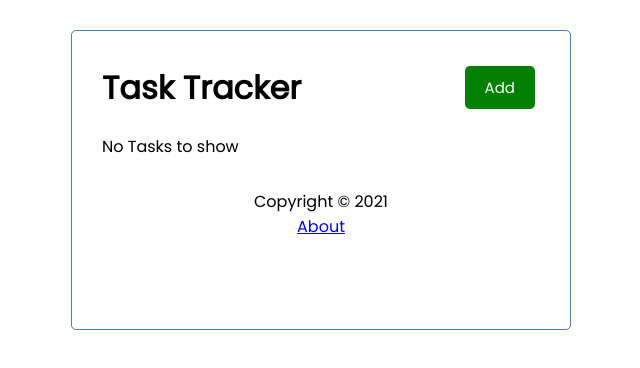
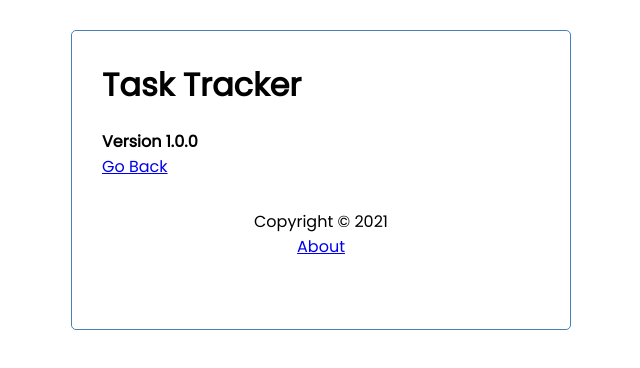
Before and after one commit to gladiatorgiftson/react-task-tracker, a React (Create React App) app: page /about in a window 1280 px wide. Shown: the top 368 px of the page, without its empty margins (319-959 px from the left). Built offline with nearby package versions, Linux system fonts and the light colour scheme; no server answers.

Commit message:
Added routes and modified src to Link

```diff
--- a/src/App.js
+++ b/src/App.js
@@ -1,94 +1,117 @@
-import Header from './components/Header'
-import Tasks from './components/Tasks';
-import AddTasks from './components/AddTask';
-import Footer from './components/Footer';
 import { useState, useEffect } from "react";
+import { BrowserRouter as Router, Route } from 'react-router-dom'
+import Header from "./components/Header";
+import Tasks from "./components/Tasks";
+import AddTasks from "./components/AddTask";
+import Footer from "./components/Footer";
+import About from "./components/About";
 
-const App = ()=> {
-
+const App = () => {
   const [showAddTask, setShowAddTask] = useState(false);
   const [tasks, setTasks] = useState([]);
 
-  useEffect(()=>{
-    const getTasks= async () => {
+  useEffect(() => {
+    const getTasks = async () => {
       const tasksFromServer = await fetchTasks();
-      setTasks(tasksFromServer)
-    }
-    getTasks()
-  },[]);
-
+      setTasks(tasksFromServer);
+    };
+    getTasks();
+  }, []);
 
   //Fetch tasks
-  const fetchTasks = async ()=>{
-    const res = await fetch('http://localhost:5000/tasks')
-    const data = await res.json()
-    return data
-  }
+  const fetchTasks = async () => {
+    const res = await fetch("http://localhost:5000/tasks");
+    const data = await res.json();
+    return data;
+  };
 
   // Fetch task toogle reminder
-  const fetchTask = async (id)=>{
-    const res = await fetch(`http://localhost:5000/tasks/${id}`)
-    const data = await res.json()
-    return data
-  }
+  const fetchTask = async (id) => {
+    const res = await fetch(`http://localhost:5000/tasks/${id}`);
+    const data = await res.json();
+    return data;
+  };
 
   //Add task
 
-  const addTask  = async(task)=>{
+  const addTask = async (task) => {
     // const id = Math.floor(Math.random() * 10000 + 1)
     // const newTask = {id, ...task}
     // setTasks([...tasks, newTask]);
-    const res = await fetch('http://localhost:5000/tasks/', {
-      method : 'POST',
-      headers:{
-        'Content-type' : 'application/json'
+    const res = await fetch("http://localhost:5000/tasks/", {
+      method: "POST",
+      headers: {
+        "Content-type": "application/json",
       },
-      body : JSON.stringify(task)
+      body: JSON.stringify(task),
+    });
 
-    })
-
-    const data = await res.json()
-    setTasks([...tasks, data])
-  }
+    const data = await res.json();
+    setTasks([...tasks, data]);
+  };
 
   //Delete Task
-  const deleteTask = async (id)=>{
-
+  const deleteTask = async (id) => {
     try {
-      await fetch(`http://localhost:5000/tasks/${id}`, {method :'DELETE'})
+      await fetch(`http://localhost:5000/tasks/${id}`, { method: "DELETE" });
     } catch (error) {
-      console.log(error)
+      console.log(error);
     }
 
-    setTasks(tasks.filter((task)=> task.id !== id))
-  }
-
+    setTasks(tasks.filter((task) => task.id !== id));
+  };
 
   // Toogle Reminder
-  const toogleReminder = async (id)=>{
+  const toogleReminder = async (id) => {
     const taskToToggle = await fetchTask(id);
-    const updatedTask = {...taskToToggle, reminder : !taskToToggle.reminder}
-    console.log(updatedTask)
+    const updatedTask = { ...taskToToggle, reminder: !taskToToggle.reminder };
+    console.log(updatedTask);
     const res = await fetch(`http://localhost:5000/tasks/${id}`, {
-      method : 'PUT',
-      headers:{
-        'Content-type' : 'application/json'
+      method: "PUT",
+      headers: {
+        "Content-type": "application/json",
       },
-      body : JSON.stringify(updatedTask)
-    })
-    const data = await res.json()
-    setTasks(tasks.map((task)=> task.id === id ? {...task, reminder: data.reminder} : task))
-  }
-
+      body: JSON.stringify(updatedTask),
+    });
+    const data = await res.json();
+    setTasks(
+      tasks.map((task) =>
+        task.id === id ? { ...task, reminder: data.reminder } : task
+      )
+    );
+  };
 
   return (
-    <div className="container">
-      <Header onAdd={()=> setShowAddTask(!showAddTask)} showAdd={showAddTask}/>
-      {showAddTask && < AddTasks onAdd={addTask} />}
-      {tasks.length > 0 ? <Tasks tasks={tasks} onDelete={deleteTask} onToogle={toogleReminder} / > : "No Tasks to show"}
-      <Footer />
-    </div>
+    <Router>
+      <div className="container">
+        <Header
+          onAdd={() => setShowAddTask(!showAddTask)}
+          showAdd={showAddTask}
+        />
+        <Route
+          path="/"
+          exact
+          render={(props) => (
+            <>
+              {showAddTask && <AddTasks onAdd={addTask} />}
+              {tasks.length > 0 ? (
+                <Tasks
+                  tasks={tasks}
+                  onDelete={deleteTask}
+                  onToogle={toogleReminder}
+                />
+              ) : (
+                "No Tasks to show"
+              )}
+
+            </>
+          )}
+        />
+        <Route path="/about" component={About} />
+        <Footer />
+      </div>
+    </Router>
   );
-}
+};
 
 export default App;
--- a/src/components/About.js
+++ b/src/components/About.js
@@ -1,8 +1,10 @@
+import { Link } from "react-router-dom"
+
 const About = () => {
     return (
         <div>
             <h4>Version 1.0.0</h4>
-            <a href="/">Go Back</a>
+            <Link to="/">Go Back</Link>
         </div>
     )
 }
--- a/src/components/Footer.js
+++ b/src/components/Footer.js
@@ -1,8 +1,10 @@
+import { Link } from "react-router-dom"
+
 const Footer = () => {
     return (
         <footer>
             <p>Copyright &copy; 2021</p>
-            <a href="/about">About</a>
+            <Link to="/about">About</Link>
         </footer>
     )
 }
--- a/src/components/Header.js
+++ b/src/components/Header.js
@@ -1,13 +1,15 @@
 import React from 'react'
 import PropTypes from 'prop-types'
 import Button from './Button'
+import { useLocation } from 'react-router'
 
 
 const Header = ({ title, onAdd, showAdd }) => {
+    const location = useLocation()
     return (
         <header className='header'>
             <h1>{title}</h1>
-            <Button text={ showAdd ? 'close' : 'Add' } color={showAdd ? 'red' : 'green'} onClick={onAdd}/>
+            {location.pathname === '/' && (<Button text={ showAdd ? 'close' : 'Add' } color={showAdd ? 'red' : 'green'} onClick={onAdd}/>)}
         </header>
     )
 }
```
